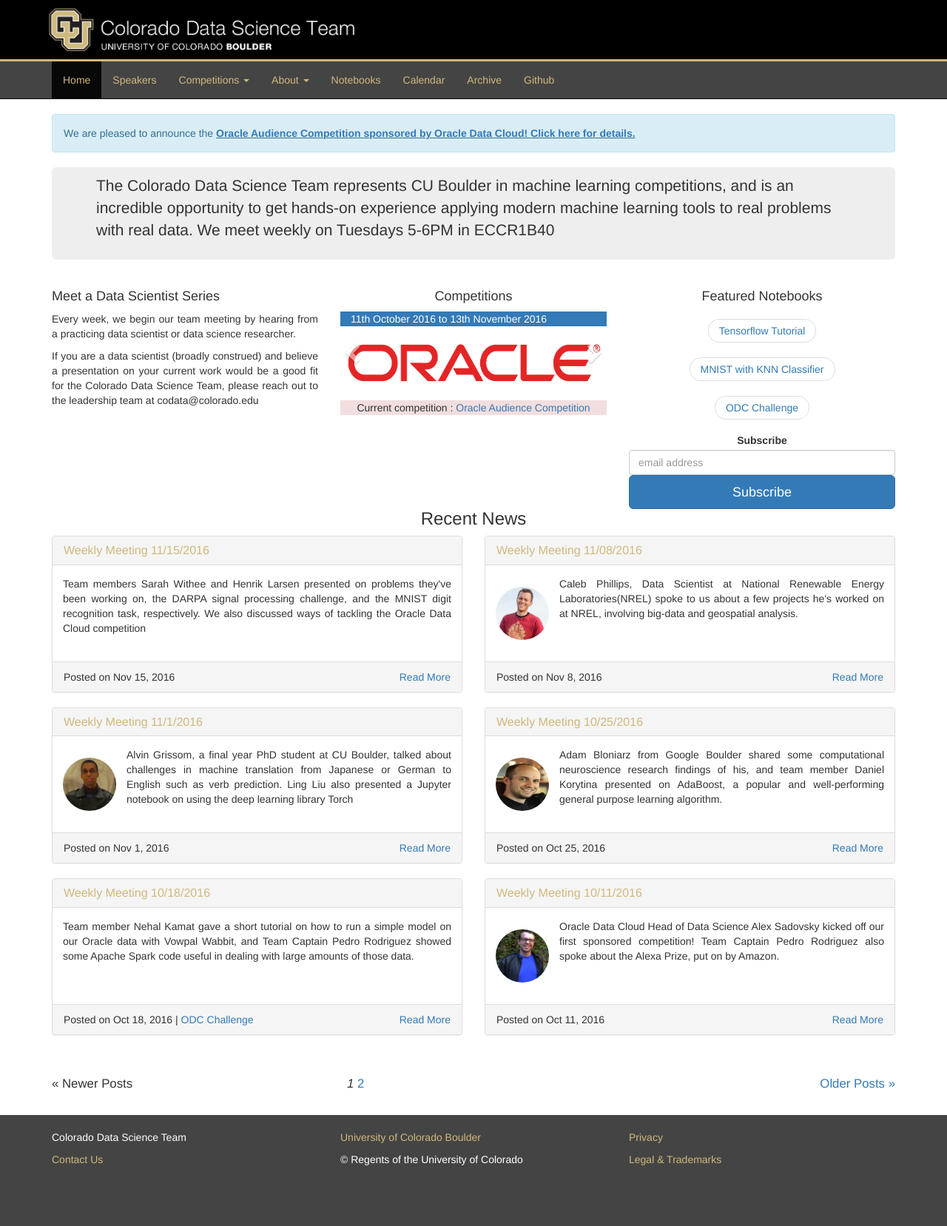
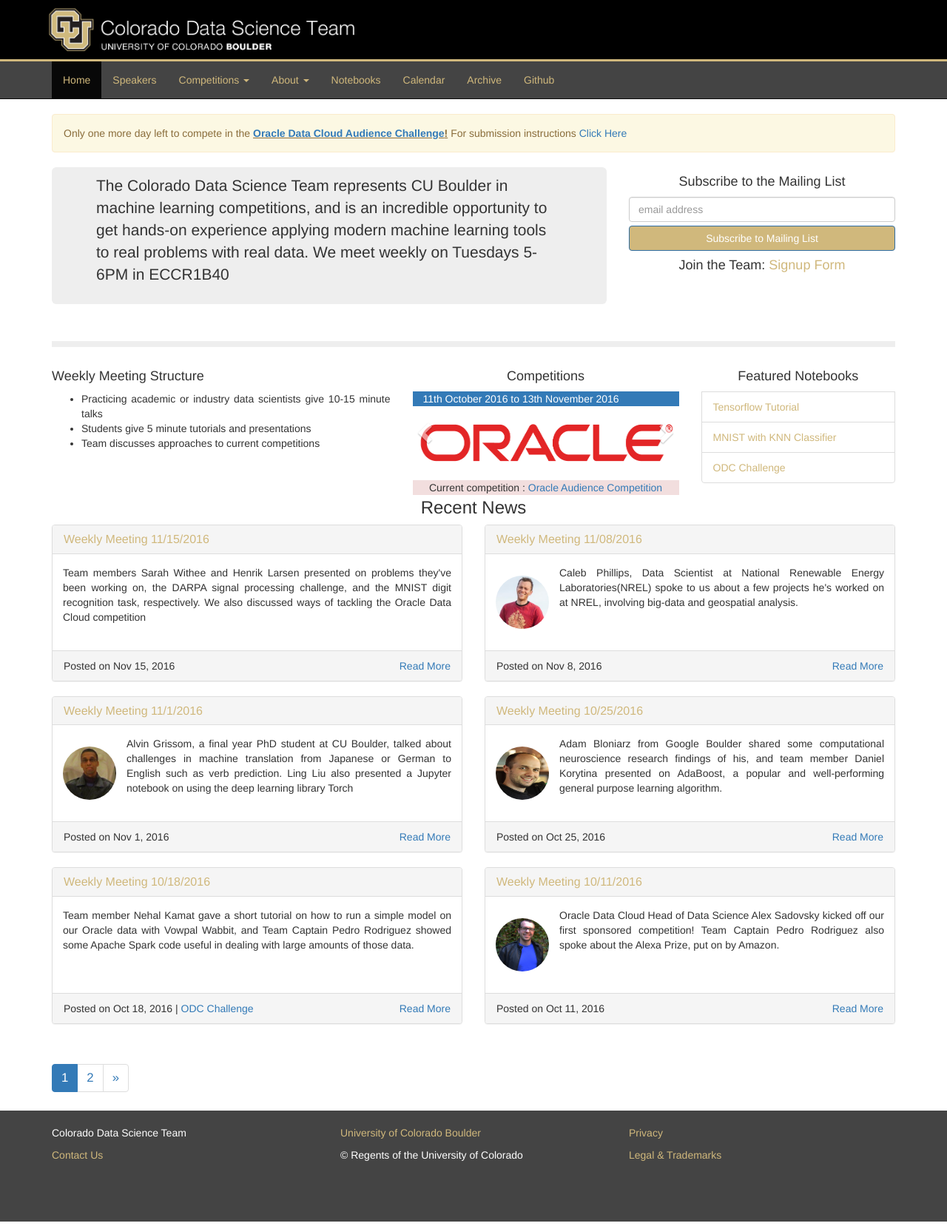
Before and after one commit to CoDataScience/codatascience.github.io, a Jekyll site: the page built from index.html, in a window 1280 px wide. Shown: the whole page at 74% size. Built offline with Jekyll 4.4.1, drawn with Linux system fonts in a browser that asks for light colours; the list of posts is cut into pages by our own code; comment, search, counter and statistics services are not loaded.

Commit message:
Updated website homepage

```diff
--- a/_includes/header.html
+++ b/_includes/header.html
@@ -32,6 +32,7 @@
                 <ul class="dropdown-menu">
                     <li><a href="/about/">Team</a></li>
                     <li><a href="/sponsorship/">Sponsorship</a></li>
+                    <li><a href="http://www.cs.colorado.edu/~rafr5066/teaching/codata.html" target="_blank">Course</a></li>
                 </ul>
             </li>
             <li {% if current == '/notebooks/' %}class='active'{% endif %}><a href="/notebooks">Notebooks</a></li>
--- a/css/main.scss
+++ b/css/main.scss
@@ -22,6 +22,10 @@
         color: white;
         text-decoration: none;
     }
+}
+
+.cu-link {
+  color: #d0b87c !important;
 }
 
 .navbar-nav li {
--- a/index.html
+++ b/index.html
@@ -24,13 +24,15 @@
 ---
 
 <div class="row">
-  <div class="col-md-12 col-sm-12 col-xs-12"><div class="alert alert-info" role="alert">
-      We are pleased to announce the <b style="text-decoration:underline"><a href="/competitions/oracle/">Oracle Audience Competition sponsored by Oracle Data Cloud! Click here for details.</a></b>
-    </div></div>
+  <div class="col-md-12 col-sm-12 col-xs-12">
+    <div class="alert alert-warning" role="alert">
+      Only one more day left to compete in the <b style="text-decoration:underline"><a href="/competitions/oracle/">Oracle Data Cloud Audience Challenge</a>!</b> For submission instructions <a href="https://docs.google.com/document/d/1_BfWiYykA3P1nGDfDlbQYdWZFiA4eZADbHl6F9w6mhU/edit?usp=sharing" target="_blank">Click Here</a>
+    </div>
+  </div>
 </div>
 
 <div class="row">
-  <div class="col-md-12 col-sm-12 col-xs-12">
+  <div class="col-md-8 col-sm-8 col-xs-8">
     <div class="jumbotron" style="padding-top:10px;padding-bottom:10px;">
       <p>
         The Colorado Data Science Team
@@ -41,27 +43,48 @@
       </p>
     </div>
   </div>
+  <div class="col-md-4 col-sm-4 col-xs-4">
+    <!-- Begin MailChimp Signup Form -->
+    <!-- Begin MailChimp Signup Form -->
+    <h4 class="text-center">Subscribe to the Mailing List</h4>
+    <link href="//cdn-images.mailchimp.com/embedcode/slim-10_7.css" rel="stylesheet" type="text/css">
+    <style type="text/css">
+      #mc_embed_signup{background:#fff; clear:left; font:14px Helvetica,Arial,sans-serif; }
+      /* Add your own MailChimp form style overrides in your site stylesheet or in this style block.
+         We recommend moving this block and the preceding CSS link to the HEAD of your HTML file. */
+    </style>
+    <div id="mc_embed_signup">
+    <form action="//gitub.us14.list-manage.com/subscribe/post?u=bdb5f790dc5db01b13ba0b7e5&amp;id=acfbcbddec" method="post" id="mc-embedded-subscribe-form" name="mc-embedded-subscribe-form" class="validate" target="_blank" novalidate>
+      <div id="mc_embed_signup_scroll">
+        <input type="email" value="" name="EMAIL" class="form-control"  id="mce-EMAIL" placeholder="email address" required>
+        <!-- real people should not fill this in and expect good things - do not remove this or risk form bot signups-->
+        <div style="position: absolute; left: -5000px;" aria-hidden="true"><input type="text" name="b_bdb5f790dc5db01b13ba0b7e5_acfbcbddec" tabindex="-1" value=""></div>
+
+        <div class="clear"><input type="submit" value="Subscribe to Mailing List" name="subscribe" id="mc-embedded-subscribe" class="btn btn-primary btn-block" style="margin-top:5px; background-color:#d0b87c"></div>
+      </div>
+    </form>
+    </div>
+    <!--End mc_embed_signup-->
+    <h4 class="text-center">Join the Team: <a href="https://goo.gl/forms/CAImmqrVpznRd8Ni2" target="_blank" class="cu-link">Signup Form</a></h4>
+  </div>
 </div>
 
-<div id="carousel-example-generic" class="carousel slide" data-ride="carousel">
-</div>
-  <!-- Indicators -->
-  <!-- <ol class="carousel-indicators">
-    <li data-target="#carousel-example-generic" data-slide-to="0" class="active"></li>
-    <li data-target="#carousel-example-generic" data-slide-to="1"></li>
-    <li data-target="#carousel-example-generic" data-slide-to="2"></li>
-  </ol> -->
+<hr style="height:8px;border:none;color:#eee;background-color:#eee;">
+
+<div id="carousel-example-generic" class="carousel slide" data-ride="carousel"></div>
 
 <div class="row" style="padding-bottom: 1em">
   <!-- Wrapper for slides -->
-  <div class="col-md-4 col-sm-4 col-xs-4 text-justify">
-    <h4>Meet a Data Scientist Series</h4>
-
-    <p>Every week, we begin our team meeting by hearing from a practicing data scientist or data science researcher.</p>
-    If you are a data scientist (broadly construed) and believe a presentation on your current work would be a good fit for the Colorado Data Science Team, please reach out to the leadership team at codata@colorado.edu
+  <div class="col-md-5 col-sm-5 col-xs-5 text-justify">
+    <h4>Weekly Meeting Structure</h4>
+    <ul>
+      <li>Practicing academic or industry data scientists give 10-15 minute talks</li>
+      <li>Students give 5 minute tutorials and presentations</li>
+      <li>Team discusses approaches to current competitions</li>
+    </ul>
   </div>
   <div class="col-md-4 col-sm-4 col-xs-4">
-    <center><h4>Competitions</h4></center>
+    <h4 class="text-center">Competitions</h4>
   <div class="carousel-inner" role="listbox">
     {% if page.carousel %}
     {% for info in page.carousel %}
@@ -70,14 +93,11 @@
     {% else %}
     <div class="item">
     {% endif %}
-        <div class="header bg-primary" style="padding-left: 1em"> {{ info.start_end_date }} </div>
+        <div class="header bg-primary" style="padding-left: 1em">{{ info.start_end_date }}</div>
         <a href="{{info.link}}">
           <center><img src="{{ info.image }}" alt="{{ info.alt }}" width="100%" height="100em"></center>
         </a>
-        <div class="header row bg-danger"><center> {{info.competition}} competition : <a href="{{info.link}}">{{  info.caption }}</a></center></div>
-        <!-- <div class="carousel-caption">
-        <h3>{{ info.caption }}</h3>
-      </div> -->
+        <div class="header row bg-danger"><center>{{info.competition}} competition : <a href="{{info.link}}">{{ info.caption }}</a></center></div>
     </div>
     {% endfor %}
     {% endif %}
@@ -93,43 +113,21 @@
   </a>
   </div>
 
-<div class="col-md-4 col-sm-4 col-xs-4">
-  <center>
-    <center><h4>Featured Notebooks</h4></center>
+<div class="col-md34 col-sm-3 col-xs-3">
+  <div class="list-group">
+    <h4 class="text-center">Featured Notebooks</h4>
     {% if page.recentNotebooks %}
       {% for info in page.recentNotebooks %}
-      <ul class="pager">
-        <li class="active"><a href="{{ info.link }}"> {{info.name}} </a></li>
-      </ul>
+      <a class="list-group-item cu-link" href="{{ info.link }}">{{info.name}}</a>
       {% endfor %}
     {% endif %}
-    <!-- Begin MailChimp Signup Form -->
-    <!-- Begin MailChimp Signup Form -->
-<link href="//cdn-images.mailchimp.com/embedcode/slim-10_7.css" rel="stylesheet" type="text/css">
-<style type="text/css">
-  #mc_embed_signup{background:#fff; clear:left; font:14px Helvetica,Arial,sans-serif; }
-  /* Add your own MailChimp form style overrides in your site stylesheet or in this style block.
-     We recommend moving this block and the preceding CSS link to the HEAD of your HTML file. */
-</style>
-<div id="mc_embed_signup">
-<form action="//gitub.us14.list-manage.com/subscribe/post?u=bdb5f790dc5db01b13ba0b7e5&amp;id=acfbcbddec" method="post" id="mc-embedded-subscribe-form" name="mc-embedded-subscribe-form" class="validate" target="_blank" novalidate>
-    <div id="mc_embed_signup_scroll">
-  <center><label for="mce-EMAIL">Subscribe</label></center>
-  <input type="email" value="" name="EMAIL" class="form-control"  id="mce-EMAIL" placeholder="email address" required>
-    <!-- real people should not fill this in and expect good things - do not remove this or risk form bot signups-->
-    <div style="position: absolute; left: -5000px;" aria-hidden="true"><input type="text" name="b_bdb5f790dc5db01b13ba0b7e5_acfbcbddec" tabindex="-1" value=""></div>
-
-    <div class="clear"><input type="submit" value="Subscribe" name="subscribe" id="mc-embedded-subscribe" class="btn btn-primary btn-lg btn-block"></div>
   </div>
-</form>
-</div>
-</center>
-<!--End mc_embed_signup-->
 </div>
 
 
 
 <div class="container-fluid">
+<hr style="height:8px;border:none;color:#eee;background-color:#eee;">
   <div class="row">
     <center><h3>Recent News</h3></center>
     <!-- <div class="col-sm-4">
@@ -161,18 +159,14 @@
               <center><img alt="{{ post.title }}" src="/images/speakers/{{post.image}}" style=" height:100px;width:100px;padding: 1em"  class="pull-left img-circle"></center>
               <div class="text-justify" style="padding-left: 1em;padding-right: 1em">{{ post.excerpt }}</div>
               {% else %}
-            <div class="col-md-12 col-sm-12 col-xs-12 text-justify" style="padding-left: 1em;padding-right: 1em"> {{ post.excerpt }}
-            </div>
-
+              <div class="col-md-12 col-sm-12 col-xs-12 text-justify" style="padding-left: 1em;padding-right: 1em">{{ post.excerpt }}</div>
             {% endif %}
             </div>
-
-
           </div>
           <div class="panel-footer">Posted on {{ post.date | date: "%b %-d, %Y" }}
             {% if post.notebook %}
             {% for info in post.notebook %}
-           | <a href="{{ info.link }}"> {{info.name}} </a>
+             | <a href="{{ info.link }}">{{ info.name }}</a>
             {% endfor %}
             {% endif %}
               <div class="pull-right"><a href="{{ post.url | prepend: site.baseurl }}">Read More</a></div>
@@ -189,48 +183,24 @@
 </div>
 
 
-
-
-<!-- <h3 class="page-heading">Recent News</h3>
-<ul class="post-list">
-{% for post in paginator.posts limit:4 %}
-    <div class="panel panel-default">
-        <div class="panel-heading">
-            <h3 class="panel-title"><a href="{{ post.url | prepend: site.baseurl }}">{{ post.title }}</a></h3>
-        </div>
-        <div class="panel-body">
-          <div>{{ post.excerpt }}</div>
-          <div><a href="{{ post.url | prepend: site.baseurl }}">Read More</a></div>
-        </div>
-        <div class="panel-footer">Posted on {{ post.date | date: "%b %-d, %Y" }}</div>
-    </div>
-{% endfor %}
-</ul>
- -->
-
 {% if paginator.total_pages > 1 %}
-<div class="pagination">
+<nav aria-label="Page navigation">
+  <ul class="pagination">
     {% if paginator.previous_page %}
-   <p class="prevLink"> <a href="{{ paginator.previous_page_path | prepend: site.baseurl | replace: '//', '/' }}">&laquo; Newer Posts</a> </p>
-  {% else %}
-   <p class="prevLink">  <span>&laquo; Newer Posts</span> </p>
+    <li><a href="{{ paginator.previous_page_path | prepend: site.baseurl | replace: '//', '/' }}" aria-label="Previous"><span aria-hidden="true">&laquo;</span></a></li>
     {% endif %}
-
     {% for page in (1..paginator.total_pages) %}
     {% if page == paginator.page %}
-      <em>{{ page }}</em>
+    <li class="active"><a href="#">{{ page }}</a></li>
     {% elsif page == 1 %}
-      <a href="{{ paginator.previous_page_path | prepend: site.baseurl | replace: '//', '/' }}">{{ page }}</a>
+    <li><a href="{{ paginator.previous_page_path | prepend: site.baseurl | replace: '//', '/' }}">{{ page }}</a></li>
     {% else %}
-      <a href="{{ site.paginate_path | prepend: site.baseurl | replace: '//', '/' | replace: ':num', page }}">{{ page }}</a>
+    <li><a href="{{ site.paginate_path | prepend: site.baseurl | replace: '//', '/' | replace: ':num', page }}">{{ page }}</a></li>
     {% endif %}
     {% endfor %}
-
     {% if paginator.next_page %}
-    <p class="nextLink"> <a href="{{ paginator.next_page_path | prepend: site.baseurl | replace: '//', '/' }}">Older Posts &raquo;</a> </p>
-  {% else %}
-    <p class="nextLink"> <span>Older Posts &raquo;</span> </p>
+    <li><a href="{{ paginator.next_page_path | prepend: site.baseurl | replace: '//', '/' }}" aria-label="Next"><span aria-hidden="true">&raquo;</span></a></li>
     {% endif %}
-</div>
+  </ul>
+</nav>
 {% endif %}
-</div>
```
Lines whose indentation alone changed are shown as unchanged.
